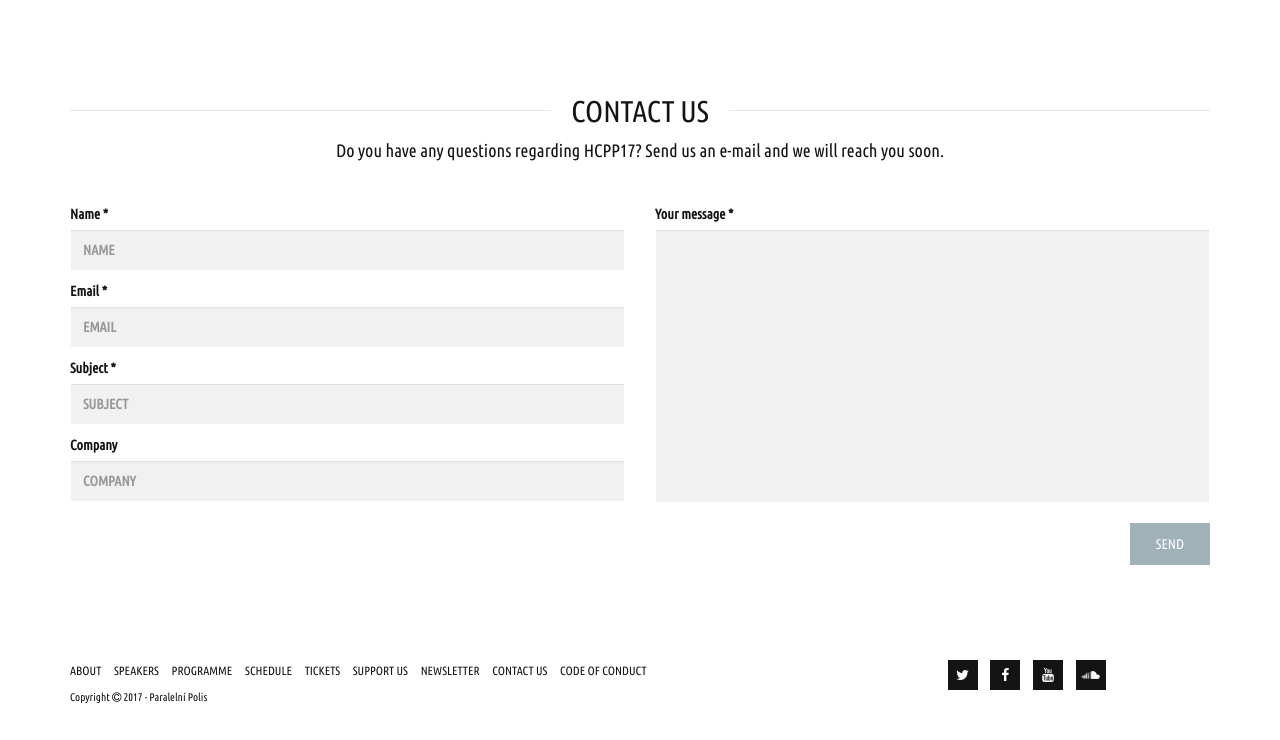
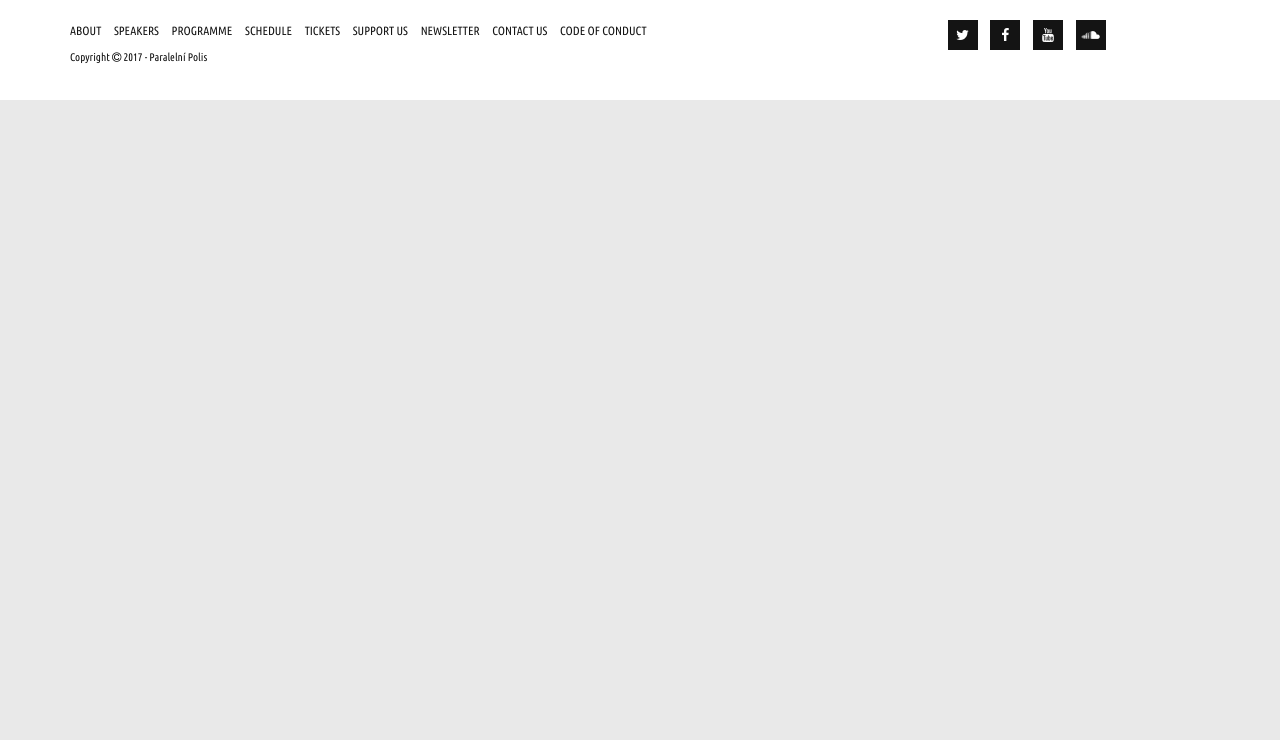
Before and after one commit to ParalelniPolis/hcpp2017web, a Node server app: page /ross/ in a window 1280 px wide. Shown: the part 1626-2366 px from the top of the page. After the commit the page ends 1726 px from the top, so only its background shows below. Run offline with Node 20, Linux system fonts and the light colour scheme; some libraries are stand-ins or nearby versions.

Commit message:
Removed contact form

```diff
--- a/views/layouts/main.handlebars
+++ b/views/layouts/main.handlebars
@@ -132,66 +132,6 @@ src="https://www.facebook.com/tr?id=971094169685580&ev=PageView&noscript=1"
 </section>
 <!-- /.Section Location -->
 
-<!-- Section Contact -->
-<section id="contact">
-  <div class="container">
-    <!-- Title -->
-    <div class="row">
-      <div class="col-md-12">
-        <div class="section-title">
-          <h2 class="text-center"><span>Contact us</span></h2>
-          <p class="subtitle text-center">
-            Do you have any questions regarding HCPP17? Send us an e-mail and we will reach you soon.
-          </p>
-        </div>
-      </div>
-    </div>
-    <!-- /.Title -->
-
-    {{#if contact_message}}
-      <div class="subtitle text-center">
-        {{contact_message}}
-      </div>
-    {{else}}
-    <form action="/contact" method="POST" enctype="multipart/form-data" id="contactForm">
-      <div class="row">
-        <div class="col-md-6">
-          <div class="form-group mrgn-10-btm">
-            <label for="name" class="control-label">Name *</label>
-            <input type="text" name="name" class="form-control" id="name" placeholder="Name" required>
-          </div>
-          <div class="form-group mrgn-10-btm">
-            <label for="email" class="control-label">Email *</label>
-            <input type="email" name="email" class="form-control" id="email" placeholder="Email" required>
-          </div>
-          <div class="form-group mrgn-10-btm">
-            <label for="subject" class="control-label">Subject *</label>
-            <input type="text" name="subject" class="form-control" id="subject" placeholder="Subject" required>
-          </div>
-          <div class="form-group mrgn-10-btm">
-            <label for="company" class="control-label">Company</label>
-            <input type="text" name="company" class="form-control" id="company" placeholder="Company">
-          </div>
-        </div>
-        <div class="col-md-6">
-          <div class="form-group mrgn-10-btm">
-            <label for="message" class="control-label">Your message *</label>
-            <textarea id="message" name="message" rows="13" class="form-control" required></textarea>
-          </div>
-          <div class="clearfix mrgn-10-btm">
-            <div class="pull-right">
-              {{{captcha}}}
-            </div>
-          </div>
-        </div>
-      </div>
-      <button type="submit" class="btn btn-main-color pull-right">Send</button>
-    </form>
-    {{/if}}
-  </div>
-</section>
-<!-- /.Section Contact -->
-
 <!-- Footer -->
 <footer>
   <div class="container">
```
